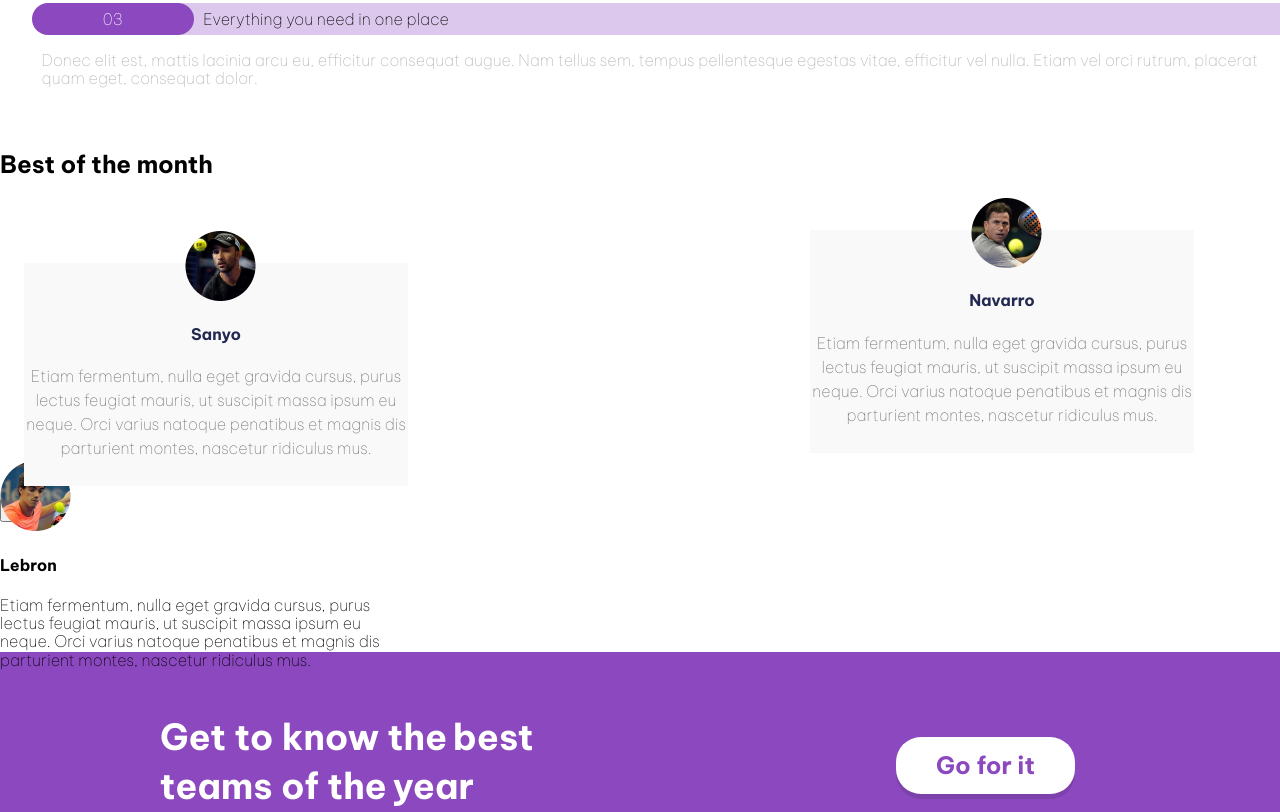
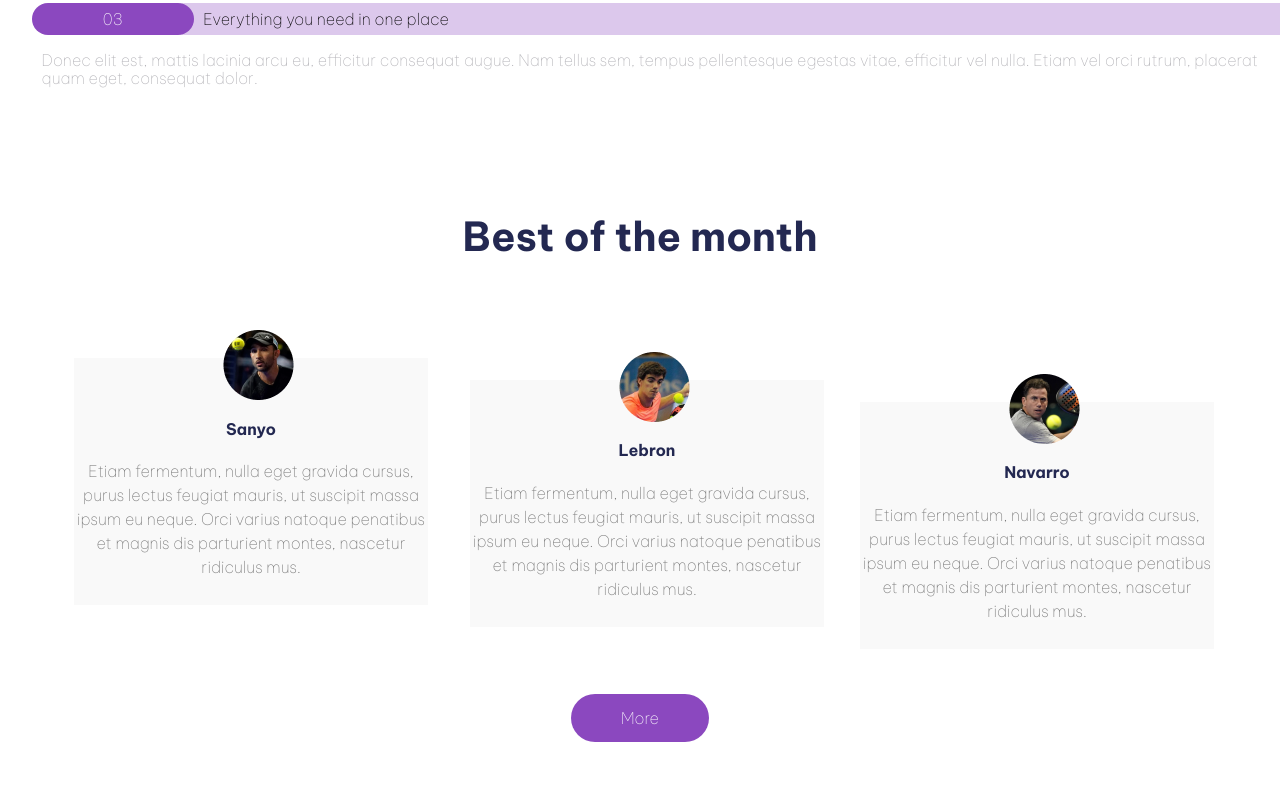
Before and after one commit to Pame-b182/proyectoFinalFrontEnd1, a plain HTML site: page index.html in a window 1280 px wide. Shown: the part 1959-2771 px from the top of the page. Drawn offline with Linux system fonts and the light colour scheme.

Commit message:
Refinando detalles

```diff
--- a/css/style.css
+++ b/css/style.css
@@ -135,6 +135,57 @@
 p.cualidadText{
     color: #B3B2B7;
     padding-left: 1.3rem;
+}
+
+/* Inicio Section best of the month */
+.titleBestMonth{
+    color: #232851;
+    font-size: 40px;
+}
+.bestMonth{
+    display: flex;
+    flex-direction: column;
+    align-items: center;
+    padding: 50px;
+}
+.articleLebron{
+    background-color: rgb(249, 249, 249);
+    position: relative;
+    margin: 40px 0px ;
+    padding: 40px 30px 10px 30px;
+    text-align: center;
+    width: 102%;
+}
+.imgLebron{
+    position: absolute;
+    bottom: 83%;
+    left: 42%;
+}
+.articleSanyo{
+    display: none;
+}
+.articleNavarro{
+    display: none;
+}
+.titleLebron{
+    color:#232851
+}
+.textLebron{
+    color: rgb(119, 119, 119);
+
+    line-height: 1.5rem;
+    text-align: center;
+
+}
+.btnMore{
+    background-color: #8B48BF;
+    border: 0;
+    border-radius: 25px;
+    color: white;
+    padding: 15px 50px;
+}
+.btnMore:hover{
+    opacity: 0.5;
 }
 /* Inicio Section Go for it */
 .upFooter{
```
